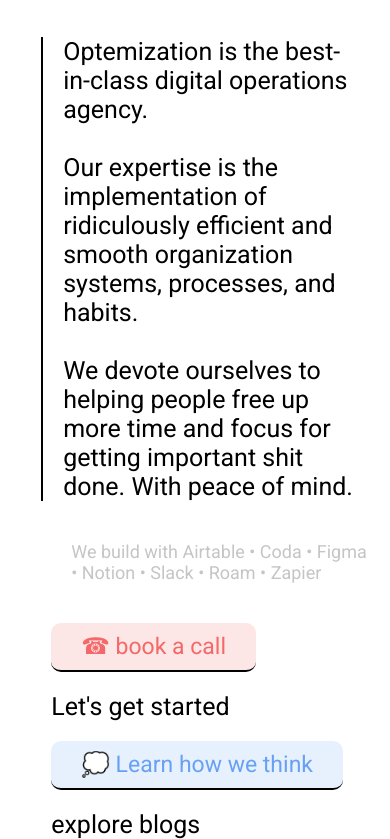
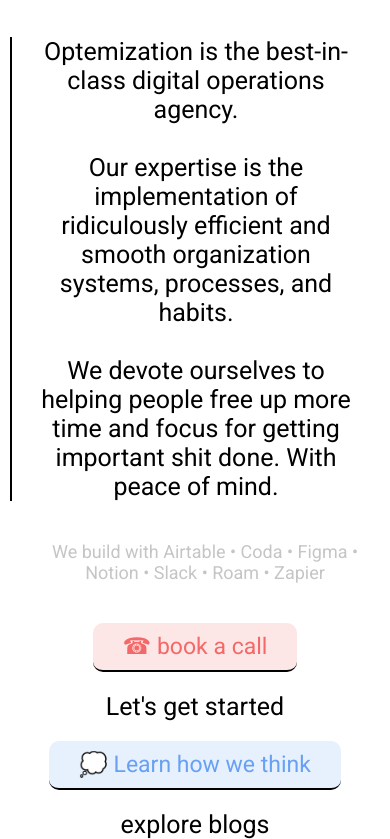
Before and after one commit to Shreyaan/offer-page, a plain HTML site: page index.html in a window 390 px wide. Shown: the part 588-1427 px from the top of the page. Drawn offline with Linux system fonts and the light colour scheme.

Commit message:
made responsive

```diff
--- a/index.html
+++ b/index.html
@@ -13,6 +13,8 @@
     <link
         href="https://fonts.googleapis.com/css2?family=Roboto:ital,wght@0,100;0,300;0,400;0,500;0,700;0,900;1,100;1,300;1,400;1,500;1,700;1,900&display=swap"
         rel="stylesheet">
+
+    <link rel="stylesheet" href="responsive.css">
     <title>trb ka offer page</title>
 </head>
 
@@ -74,10 +76,10 @@
 
 
                         </div>
-                       <p>
+                        <p>
 
-                           Let's get started
-                       </p>
+                            Let's get started
+                        </p>
 
 
                     </div>
@@ -90,7 +92,7 @@
                         </div>
                         <p>
 
-explore blogs                        </p>
+                            explore blogs </p>
                     </div>
                 </div>
 
--- /dev/null
+++ b/responsive.css
@@ -0,0 +1,21 @@
+@media only screen and (max-width: 600px) {
+    .maincontainer {
+        display: flex;
+        justify-content: center;
+        align-items: center;
+    }
+    .text {
+        display: flex;
+        flex-direction: column;
+        justify-content: center;
+        align-items: center;
+        margin-left: 0;
+        text-align: center;
+    }
+    .cta-container {
+        display: flex;
+        justify-content: center;
+        align-items: center;
+
+    }
+}
--- a/style.css
+++ b/style.css
@@ -1,11 +1,13 @@
-*{
+* {
     margin: 0;
     padding: 0;
 }
-body{
+
+body {
     font-family: 'Roboto', sans-serif;
 }
-nav{
+
+nav {
     position: sticky;
     border-bottom: 1px solid rgb(235, 235, 235);
     top: 0px;
@@ -13,71 +15,68 @@ border-bottom: 1px solid rgb(235, 235, 235);
     background-color: rgba(255, 255, 255, 0.849);
     -webkit-backdrop-filter: blur(10px);
     backdrop-filter: blur(10px);
-
-}
-.header p{
-    padding: 5px;
-    transition: border-radius 0.5s ease ;
 }
 
-.header p:hover{
+.header p {
+    padding: 5px;
+    transition: border-radius 0.5s ease;
+}
+
+.header p:hover {
     background-color: rgb(230, 230, 230);
     border-radius: 5px;
 }
 
-.header{
+.header {
     display: flex;
     padding: 5px;
-    margin:0 0 5px 0;
+    margin: 0 0 5px 0;
     /* background-color: rgba(255, 255, 255, 0.733); */
 }
 
-.text{
+.text {
     margin-top: 14vh;
     margin-left: 8vw;
-
     /* min-width: ; */
 }
 
-.text h2{
+.text h2 {
     font-size: 40px;
     font-weight: 600;
     padding-bottom: 40px;
     border-bottom: 1px solid rgb(219, 219, 219);
     /* border-radius: px; */
+}
 
-}
-.text h5{
+.text h5 {
     font-size: 40px;
     font-weight: 500;
     padding: 40px 0;
     padding-bottom: 20px;
 }
 
-.text p{
+.text p {
     font-size: 25px;
     /* font-weight: 200; */
-padding: 0 20px 0 20px ;
+    padding: 0 20px 0 20px;
 }
 
-.para{
-    border-left: 2px solid black ;
+.para {
+    border-left: 2px solid black;
     margin: 40px 10px;
     display: flex;
-
     /* flex-wrap: wrap; */
     max-width: 700px;
 }
 
-.paraimg{
+.paraimg {
     display: flex;
     justify-content: center;
     align-content: center;
     flex-wrap: wrap-reverse;
-
 }
 
-.img img{
+.img img {
     width: 150px;
 }
 
@@ -87,25 +86,21 @@ padding: 0 20px 0 20px ;
     padding-left: 20px;
 }
 
-
-main{
+main {
     display: flex;
     justify-content: center;
     align-content: center;
     flex-wrap: wrap;
-
-
 }
 
-
-.cta-container{
+.cta-container {
     margin-top: 20px;
     display: flex;
     justify-content: flex-start;
     flex-wrap: wrap;
+}
 
-}
-.cta-call-btn{
+.cta-call-btn {
     color: rgb(243, 104, 104);
     background-color: rgb(253, 230, 230);
     border-radius: 10px;
@@ -114,28 +109,27 @@ main{
     margin: 20px;
 }
 
-.cta-call-btn p{
+.cta-call-btn p {
     font-size: 23px;
 }
 
-
-.cta-call-btn:hover{
+.cta-call-btn:hover {
     color: red;
 }
-.cta-learn-btn{
+
+.cta-learn-btn {
     padding: 10px;
     color: rgb(104, 160, 243);
     background-color: rgb(230, 241, 253);
     border-radius: 10px;
     border-bottom: 2px solid black;
     margin: 20px;
-
 }
 
-.cta-learn-btn p{
+.cta-learn-btn p {
     font-size: 23px;
 }
 
-.cta-learn-btn:hover{
+.cta-learn-btn:hover {
     color: rgb(0, 174, 255);
 }
```
Lines whose indentation alone changed are shown as unchanged.
